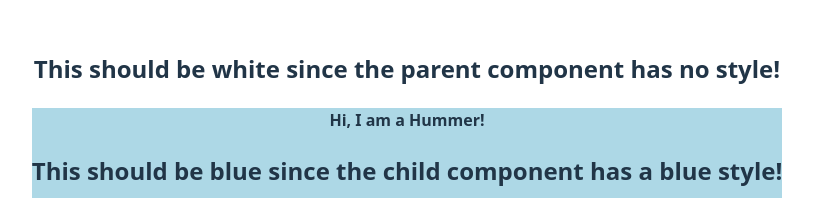
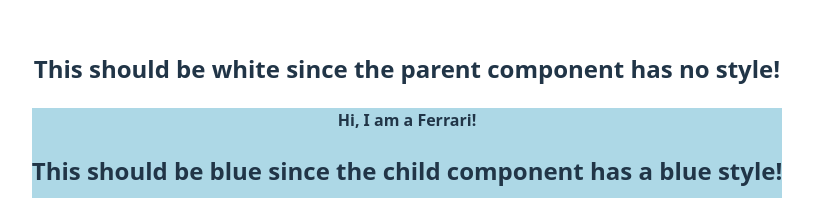
Before and after one commit to Irving7954/React-Vite-Application, a React (Vite) app: page / in a window 1280 px wide. Shown: the part 235-433 px from the top of the page, without its empty margins (233-1046 px from the left). Built offline with nearby package versions, Linux system fonts and the light colour scheme.

Commit message:
Added some minor changes relevant through the React Conditionals section, which are somewhat interesting since they involved conditional rendering based on user input.

```diff
--- a/src/App.jsx
+++ b/src/App.jsx
@@ -4,12 +4,12 @@ import viteLogo from '/vite.svg'
 import './App.css'
 
 function App(props) {
-	const { brand = "Hummer", name = "Bob", age = 90 } = props;
+	const { brand = "Hummer", useBrand = false, name = "Bob", age = 90 } = props;
 	const [count, setCount] = useState(0);
 
 	return (
 		<div style={{background: 'lightblue'}}>
-			<h4>Hi, I am a {brand}!</h4>
+			{useBrand && <h4>Hi, I am a {brand}!</h4>}
 			<div>{props.children} </div>
 			<h3>Hello, {name}! You are {age} years old.</h3>
 			<button onClick={() => setCount(count + 1)}>
--- a/src/main.jsx
+++ b/src/main.jsx
@@ -6,8 +6,9 @@ import App from './App.jsx'
 createRoot(document.getElementById('root')).render(
 	<>
 		<h2>This should be white since the parent component has no style!</h2>
-		<App /*brand={"Ferrari"}
-			name={"Tim"}
+		<App brand={"Ferrari"}
+			 useBrand
+			/*name={"Tim"}
 			--age={30}*/>
 			<h2>This should be blue since the child component has a blue style!</h2>
 		</App>
```
